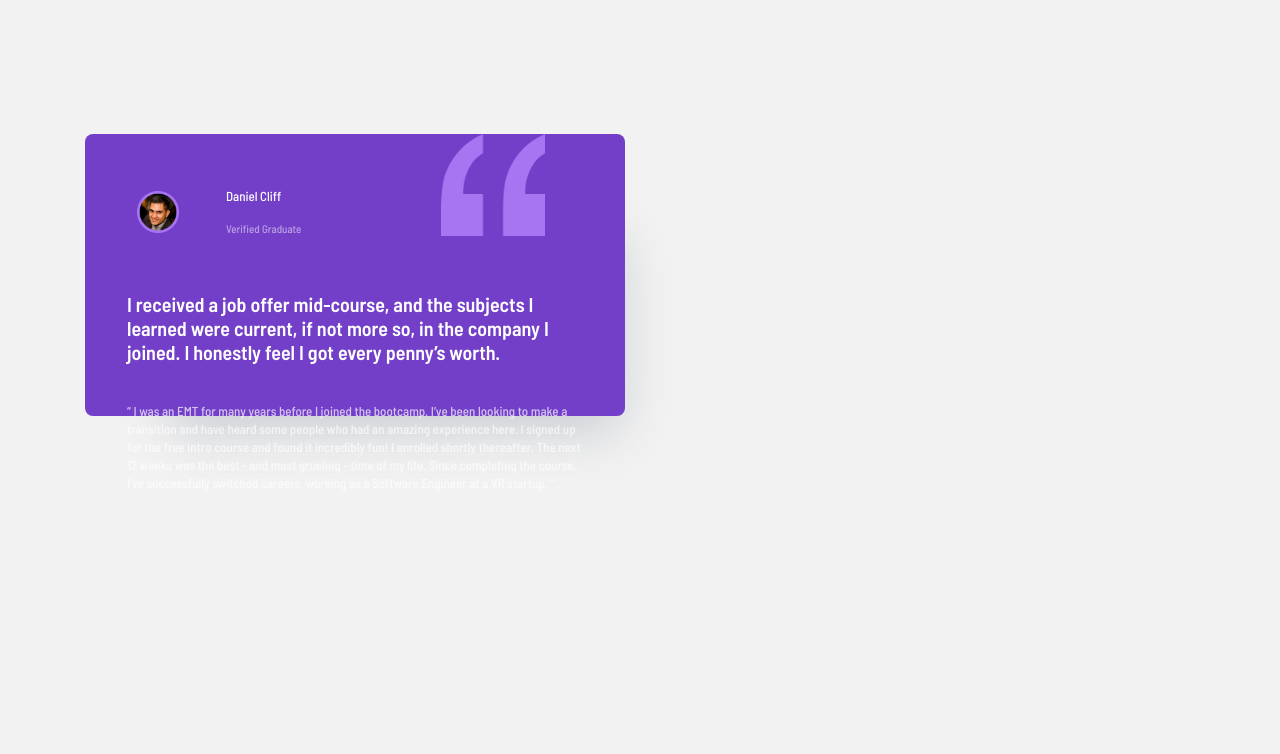
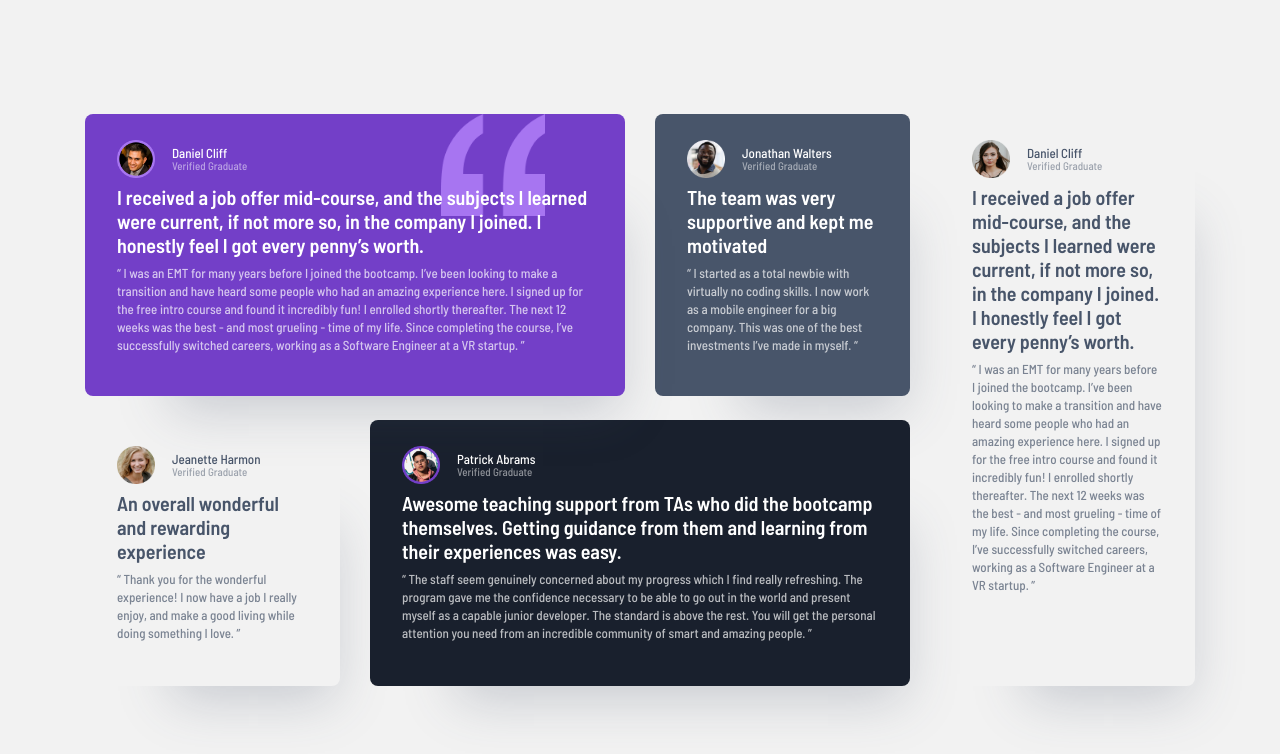
Before and after one commit to uGonzalez8773/card-project, a plain HTML site: page index.html in a window 1280 px wide. Drawn offline with Linux system fonts and the light colour scheme.

Commit message:
all cards added

```diff
--- a/index.html
+++ b/index.html
@@ -37,6 +37,82 @@
           a Software Engineer at a VR startup. ”
         </p>
       </article>
+      <article class="testimonial test-2">
+        <div class="author">
+          <img src="img/item2.png" alt="author photo" class="photo" />
+          <div class="pers-info">
+            <h1 class="name">Jonathan Walters</h1>
+            <h5 class="textUser">Verified Graduate</h5>
+          </div>
+        </div>
+        <h1 class="title">
+          The team was very supportive and kept me motivated
+        </h1>
+        <p class="text">
+          “ I started as a total newbie with virtually no coding skills. I now
+          work as a mobile engineer for a big company. This was one of the best
+          investments I’ve made in myself. “
+        </p>
+      </article>
+      <article class="testimonial test-3">
+        <div class="author">
+          <img src="img/item3.png" alt="author photo" class="photo" />
+          <div class="pers-info">
+            <h1 class="name">Daniel Cliff</h1>
+            <h5 class="textUser">Verified Graduate</h5>
+          </div>
+        </div>
+        <h1 class="title">
+          I received a job offer mid-course, and the subjects I learned were
+          current, if not more so, in the company I joined. I honestly feel I
+          got every penny’s worth.
+        </h1>
+        <p class="text">
+          “ I was an EMT for many years before I joined the bootcamp. I’ve been
+          looking to make a transition and have heard some people who had an
+          amazing experience here. I signed up for the free intro course and
+          found it incredibly fun! I enrolled shortly thereafter. The next 12
+          weeks was the best - and most grueling - time of my life. Since
+          completing the course, I’ve successfully switched careers, working as
+          a Software Engineer at a VR startup. ”
+        </p>
+      </article>
+      <article class="testimonial test-4">
+        <div class="author">
+          <img src="img/item4.png" alt="author photo" class="photo" />
+          <div class="pers-info">
+            <h1 class="name">Jeanette Harmon</h1>
+            <h5 class="textUser">Verified Graduate</h5>
+          </div>
+        </div>
+        <h1 class="title">An overall wonderful and rewarding experience</h1>
+        <p class="text">
+          “ Thank you for the wonderful experience! I now have a job I really
+          enjoy, and make a good living while doing something I love. ”
+        </p>
+      </article>
+      <article class="testimonial test-5">
+        <div class="author">
+          <img src="img/item5.png" alt="author photo" class="photo" />
+          <div class="pers-info">
+            <h1 class="name">Patrick Abrams</h1>
+            <h5 class="textUser">Verified Graduate</h5>
+          </div>
+        </div>
+        <h1 class="title">
+          Awesome teaching support from TAs who did the bootcamp themselves.
+          Getting guidance from them and learning from their experiences was
+          easy.
+        </h1>
+        <p class="text">
+          “ The staff seem genuinely concerned about my progress which I find
+          really refreshing. The program gave me the confidence necessary to be
+          able to go out in the world and present myself as a capable junior
+          developer. The standard is above the rest. You will get the personal
+          attention you need from an incredible community of smart and amazing
+          people. ”
+        </p>
+      </article>
     </section>
   </body>
 </html>
--- a/styles.css
+++ b/styles.css
@@ -1,11 +1,14 @@
 * {
   margin: 0;
-  padding: 10px;
+  padding: 0;
   box-sizing: border-box;
   font-family: var(--text-font);
 }
 
 :root {
+  --first-color: #733fc8;
+  --second-color: #48556a;
+  --third-color: #19202D;
   --text-color: #cfcfcf;
   --bgcolor: #f2f2f2;
   --white: #ffffff;
@@ -33,13 +36,13 @@ body{
   display: flex;
   flex-direction: column;
   justify-content: flex-start;
-  gap: 18px;
+  gap: 7px;
   box-shadow: 40px 60px 50px -47px rgb(72 85 106 / 25%);
 }
 
 .test-1 {
   position: relative;
-  background-color: #733fc8;
+  background-color: var(--first-color);
   z-index: 1;
   grid-column: 1 / 3;
 }
@@ -61,8 +64,8 @@ body{
 }
 
 .photo {
-  width: 62px;
-  height: 62px;
+  width: 38px;
+  height: 38px;
 }
 
 .name {
@@ -96,3 +99,21 @@ body{
   mix-blend-mode: normal;
   opacity: 0.7;
 }
+
+.test-2{
+  background-color: var(--second-color);
+}
+
+.test-3{
+  grid-area: 1 / 4 / 3 / 4;
+}
+
+.test-3, .test-4{
+  color: var(--second-color);
+}
+
+.test-5{
+  background-color: var(--third-color);
+  color: var(--white);
+  grid-column: 2 / 4;
+}
```
